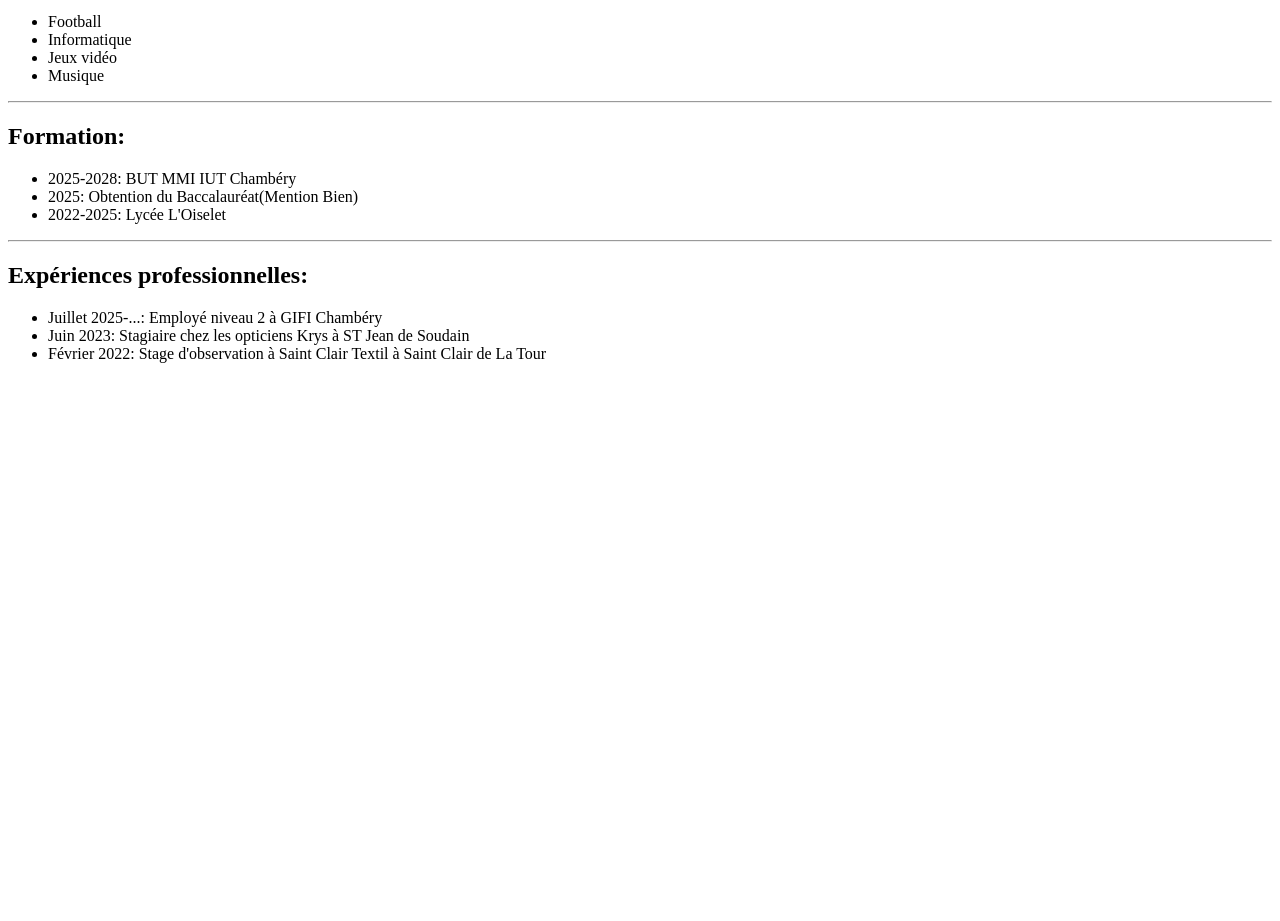
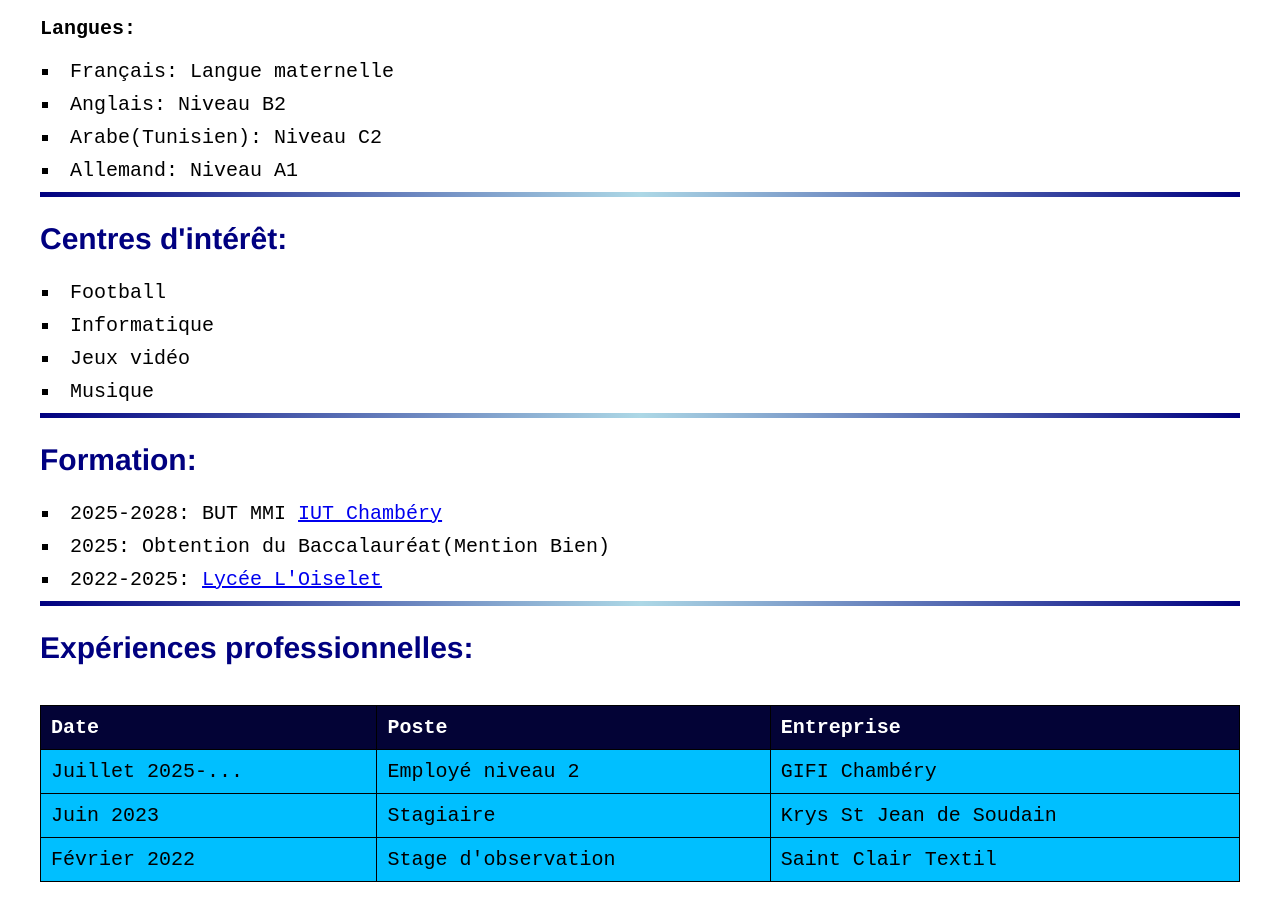
Before and after one commit to Aickel-SMB/TPHTML, a plain HTML site: page index.html in a window 1280 px wide. Shown: the part 583-1504 px from the top of the page. Before the commit the page ends 962 px from the top, so only its background shows below. Drawn offline with Linux system fonts and the light colour scheme.

Commit message:
TP2 - Ajout de la feuille de style Bouzouita_Aickel_V1.css, suppression des images FCBPSG.png et Logo.jpg, et modification du fichier index.html pour intégrer la nouvelle feuille de style.

```diff
--- /dev/null
+++ b/Bouzouita_Aickel_V1.css
@@ -0,0 +1,65 @@
+body{
+    background-color: rgb(255, 255, 255);
+    color: rgb(0, 0, 0);
+    font-family: 'Courier New', Courier, monospace;
+    font-size: 20px;
+    margin: 40px;
+
+    h1 {
+        color: navy;
+        font-family: 'Franklin Gothic Medium', 'Arial Narrow', Arial, sans-serif;
+        font-size: 50px;
+        border: black 2px solid;
+        text-align: center;
+    }
+
+    h2 {
+        color: navy;
+        font-family: 'Franklin Gothic Medium', 'Arial Narrow', Arial, sans-serif;
+        font-size: 30px;
+    }
+    table {
+    width: 100%;
+    border-collapse: collapse;
+    margin: 40px 0;
+    }
+
+    p {
+        font-weight: bold;
+    }
+
+    th, td {
+        padding: 10px;
+        text-align: left;
+        border: 1px solid rgb(0, 0, 0);
+    }
+
+    td {
+        background-color: #00bfff;
+    }
+
+    th {
+        background-color: #030336;
+        color: white;
+    }
+
+    ul {
+        list-style-type: square;  /* Change le style des puces en carrés */
+        padding-left: 20px;       /* Ajuste l'espacement à gauche */
+        margin: 10px 0;           /* Ajoute de l'espace avant et après les listes */
+    }
+
+    /* Style spécifique pour les éléments de liste */
+    li {
+        margin: 10px 0;            /* Espace entre les éléments de liste */
+        padding-left: 10px;       /* Espace après la puce */
+    }
+
+    hr {
+        border: 0;
+        height: 5px;
+        background: navy;
+        background-image: linear-gradient(to right, navy, lightblue, navy);
+        margin: 0px 0; /* Ajoute de l'espace avant et après la ligne */
+    }
+}
--- a/index.html
+++ b/index.html
@@ -4,14 +4,15 @@
 <head>
     <meta charset="UTF-8">
     <title>Mon CV</title>
+    <link rel="stylesheet" href="Bouzouita_Aickel_V1.css" type="text/css">
 </head>
 <!-- Corps du document -->
 <body>
     <h1>Bouzouita Aickel</h1>
     <h2>Informations:</h2>
     <ul>
-        <li>18 ans</li>
-        <li>Adresse: 184 Chemin de la plaisse, 73370 Le Bourget du Lac</li>
+        <li>Age: 18 ans</li>
+        <li><a href="https://www.google.com/maps/dir//184+Chem.+de+la+Plaisse+Bâtiment+E+Scolaris,+73370+Le+Bourget-du-Lac/@45.6430606,5.8621802,19.21z/data=!4m8!4m7!1m0!1m5!1m1!1s0x478b09b570b7a9bb:0xa4be22694e50624!2m2!1d5.8621255!2d45.6431688?entry=ttu&g_ep=EgoyMDI1MTAwNC4wIKXMDSoASAFQAw%3D" target="_blank">Adresse: 184 Chemin de la plaisse, 73370 Le Bourget du Lac</a></li>
         <li>Email: akelos2007@outlook.fr</li>
         <li>Téléphone: 0757588687</li>
     </ul>
@@ -42,16 +43,34 @@
     <hr>
     <h2>Formation:</h2>
     <ul>
-        <li>2025-2028: BUT MMI IUT Chambéry</li>
+        <li>2025-2028: BUT MMI <a href="https://www.univ-smb.fr" target="_blank">IUT Chambéry</a></li>
         <li>2025: Obtention du Baccalauréat(Mention Bien)</li>
-        <li>2022-2025: Lycée L'Oiselet</li>
+        <li>2022-2025: <a href="https://oiselet.ent.auvergnerhonealpes.fr/" target="_blank">Lycée L'Oiselet</a></li>
     </ul>
     <hr>
-    <h2>Expériences professionnelles:</h2>
-    <ul>
-        <li>Juillet 2025-...: Employé niveau 2 à GIFI Chambéry</li>
-        <li>Juin 2023: Stagiaire chez les opticiens Krys à ST Jean de Soudain</li>
-        <li>Février 2022: Stage d'observation à Saint Clair Textil à Saint Clair de La Tour</li>
-    </ul>
+    <!--Tableau-->
+        <h2>Expériences professionnelles:</h2>
+    <table>
+        <tr>
+            <th>Date</th>
+            <th>Poste</th>
+            <th>Entreprise</th>
+        </tr>
+        <tr>
+            <td>Juillet 2025-...</td>
+            <td>Employé niveau 2</td>
+            <td>GIFI Chambéry</td>
+        </tr>
+        <tr>
+            <td>Juin 2023</td>
+            <td>Stagiaire</td>
+            <td>Krys St Jean de Soudain</td>
+        </tr>
+        <tr>
+            <td>Février 2022</td>
+            <td>Stage d'observation</td>
+            <td>Saint Clair Textil</td>
+        </tr>
+    </table>
 </body>
 </html>
```
Also changed, not shown: 1 other file.
